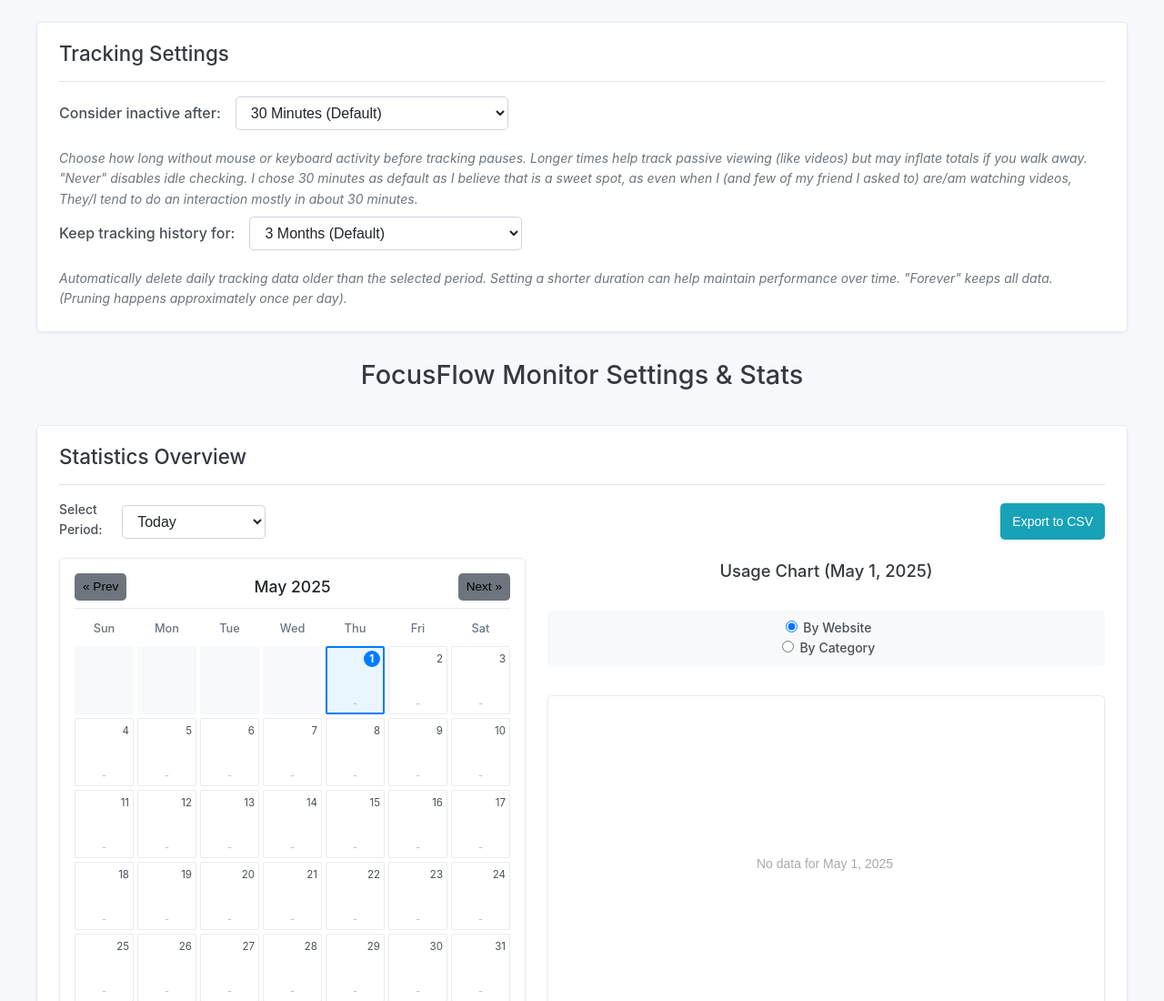
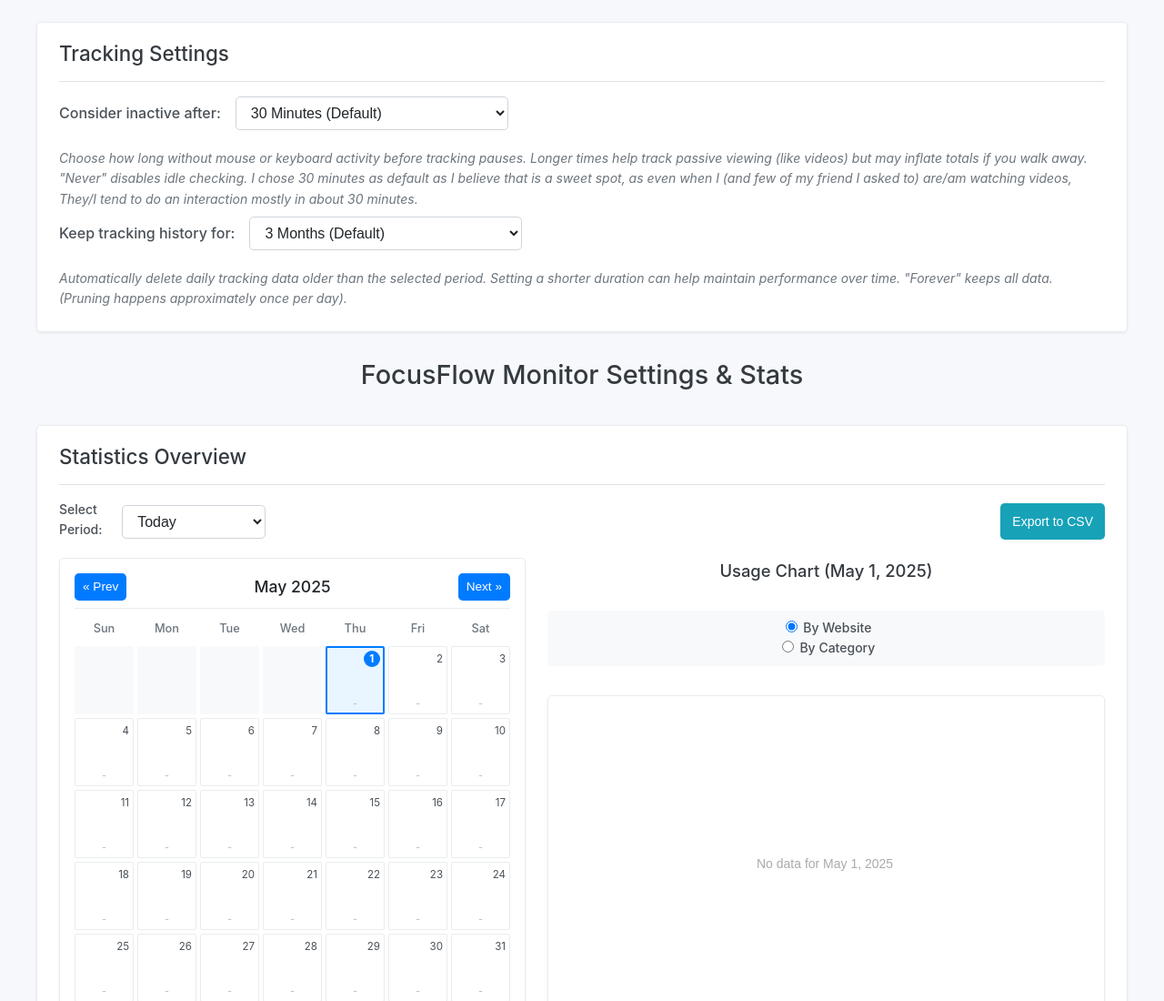
Before and after one commit to SurajVerma/focus-flow-monitor, a browser extension: page options/options.html in a window 1280 px wide. Shown: the top 1100 px of the page at 91% size. Drawn offline with Linux system fonts and the light colour scheme.

Commit message:
calendar button color correction.

```diff
--- a/options/options.css
+++ b/options/options.css
@@ -557,7 +557,8 @@
 .calendar-header-controls button {
   padding: 3px 8px;
   font-size: 0.85em;
-  background-color: var(--bg-button-secondary);
+  background-color: var(--bg-button-primary);
+  color: var(--text-color-button);
 }
 .calendar-header-controls button:hover {
   background-color: var(--bg-button-secondary-hover);
```
Also changed, not shown: manifest.json.
